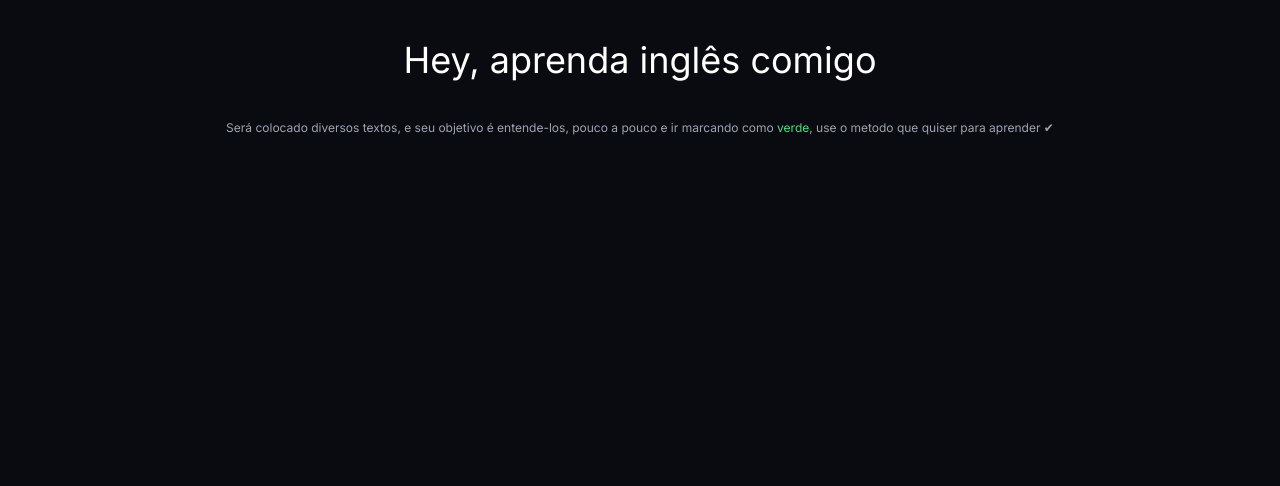
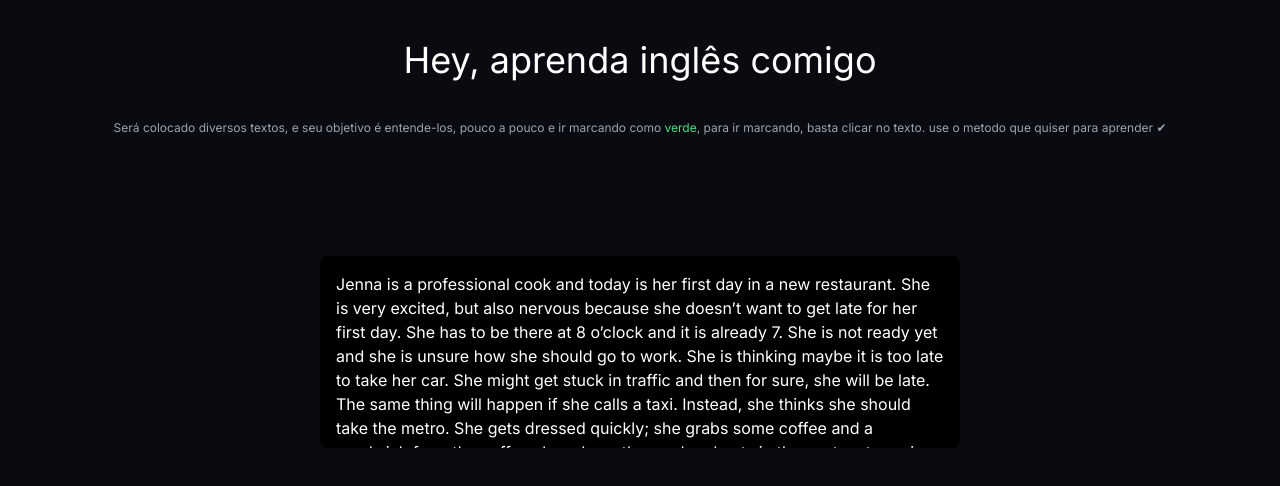
Before and after one commit to 87tawanzinho/learning-english-with-me, a Next.js app: page / in a window 1280 px wide. Shown: the top 486 px of the page. Built offline with nearby package versions, Linux system fonts and the light colour scheme.

Commit message:
new changes

```diff
--- /dev/null
+++ b/app/components/Texts.tsx
@@ -0,0 +1,51 @@
+"use client";
+import { useEffect, useState } from "react";
+
+type markedText = string;
+export default function Texts() {
+  const storedText = localStorage.getItem("markedTexts");
+  const initialTexts: markedText[] = storedText ? JSON.parse(storedText) : [];
+
+  const [texts, setTexts] = useState<markedText[]>(initialTexts);
+  const handleText = (textId: string) => {
+    const markedTexts = texts.includes(textId);
+
+    const updatedMarkedTexts = markedTexts
+      ? texts.filter((marked) => marked !== textId)
+      : [...texts, textId];
+
+    setTexts(updatedMarkedTexts);
+  };
+
+  useEffect(() => {
+    localStorage.setItem("markedTexts", JSON.stringify(texts));
+  }, [texts]);
+
+  return (
+    <div className="flex flex-col h-screen items-center mt-20 ">
+      <div
+        onClick={() => handleText("text1")}
+        id="text1"
+        className={` ${
+          texts.includes("text1") && "bg-green-600 text-white"
+        }  w-11/12 lg:w-3/6 h-48 rounded-lg overflow-y-auto  bg-black p-4 `}
+      >
+        <p className=" rounded-2xl cursor-pointer  ">
+          Jenna is a professional cook and today is her first day in a new
+          restaurant. She is very excited, but also nervous because she doesn’t
+          want to get late for her first day. She has to be there at 8 o’clock
+          and it is already 7. She is not ready yet and she is unsure how she
+          should go to work. She is thinking maybe it is too late to take her
+          car. She might get stuck in traffic and then for sure, she will be
+          late. The same thing will happen if she calls a taxi. Instead, she
+          thinks she should take the metro. She gets dressed quickly; she grabs
+          some coffee and a sandwich from the coffee shop down the road and gets
+          in the next metro going towards the direction of the restaurant. Time
+          is running out and she is getting more and more anxious. When the
+          doors open to the metro station, she starts running. Happily, she
+          arrives right on time for her first day.
+        </p>
+      </div>
+    </div>
+  );
+}
--- a/app/page.tsx
+++ b/app/page.tsx
@@ -1,16 +1,19 @@
 import Image from "next/image";
+import Texts from "./components/Texts";
 
 export default function Home() {
   return (
     <main className="text-white">
       <div className="flex flex-col justify-center items-center p-10">
         <p className="text-md lg:text-4xl">Hey, aprenda inglês comigo</p>
-        <p className="text-xs text-gray-400 text-end mt-10">
+        <p className="text-xs text-gray-400  mt-10">
           Será colocado diversos textos, e seu objetivo é entende-los, pouco a
           pouco e ir marcando como <span className="text-green-400">verde</span>
-          , use o metodo que quiser para aprender ✔
+          , para ir marcando, basta clicar no texto. use o metodo que quiser
+          para aprender ✔
         </p>
       </div>
+      <Texts />
     </main>
   );
 }
```
